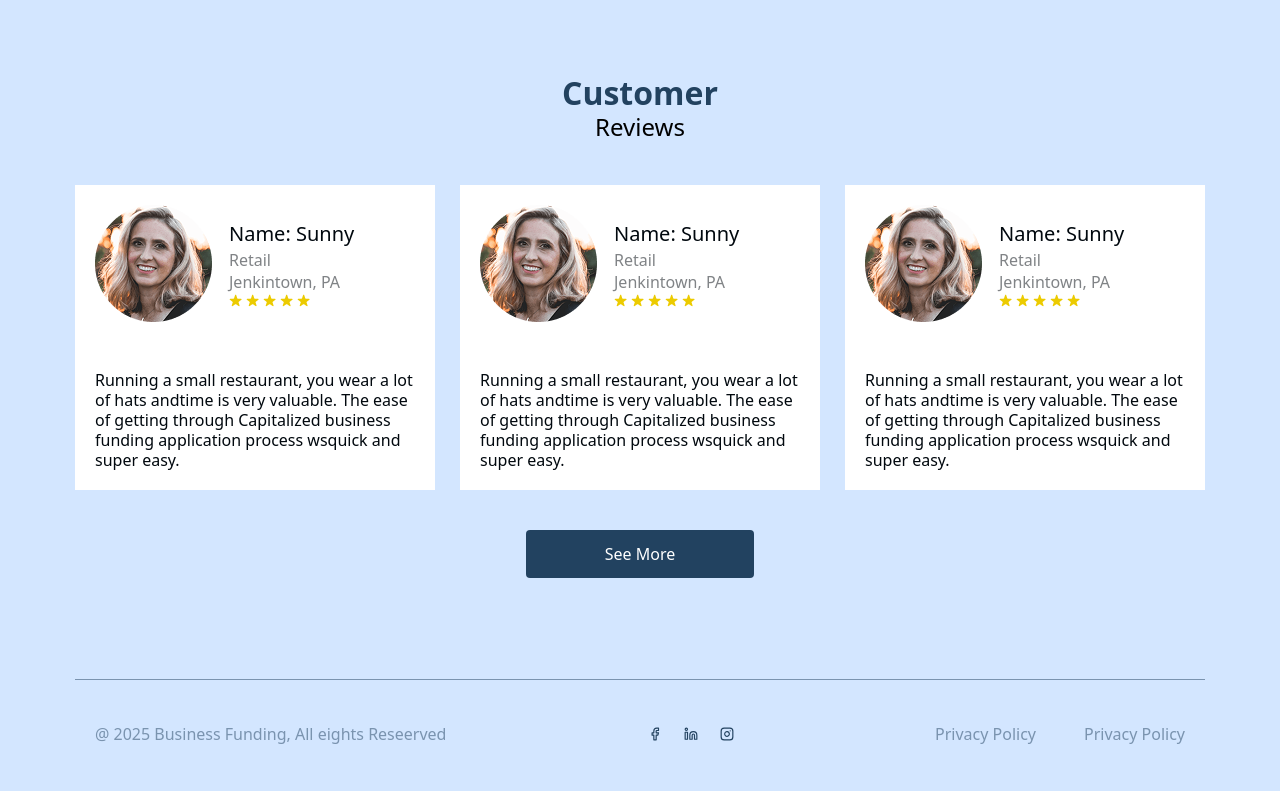
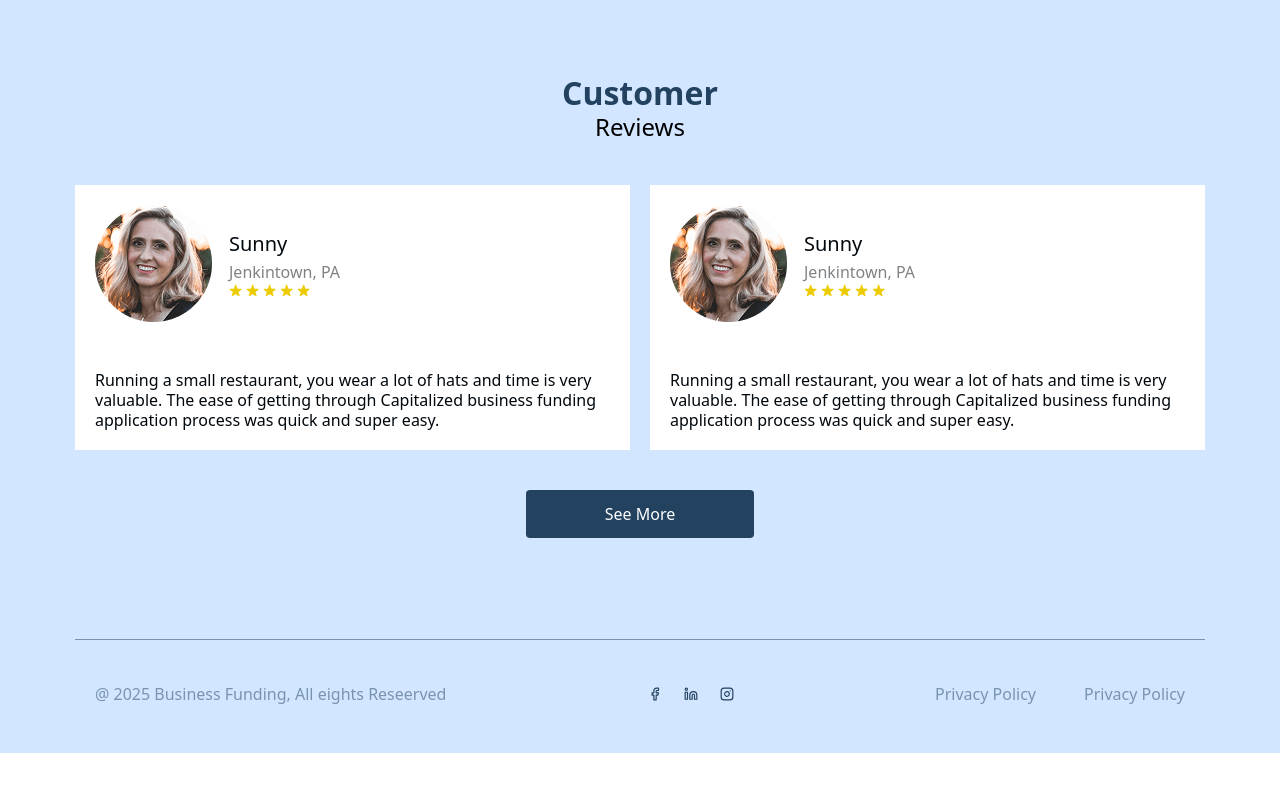
Before and after one commit to Kongkon-79/business-funding, a React (Vite) app: page /second-step in a window 1280 px wide. Shown: the part 925-1716 px from the top of the page. After the commit the page ends 1678 px from the top, so only its background shows below. Built offline with nearby package versions, Linux system fonts and the light colour scheme.

Commit message:
review cart slide

```diff
--- a/package.json
+++ b/package.json
@@ -19,7 +19,8 @@
     "react-icons": "^5.4.0",
     "react-redux": "^9.1.1",
     "react-router-dom": "^6.22.3",
-    "sweetalert2": "^11.15.10"
+    "sweetalert2": "^11.15.10",
+    "swiper": "^11.2.2"
   },
   "devDependencies": {
     "@types/react": "^18.2.66",
--- a/src/components/MultiStepForm2/Review.jsx
+++ b/src/components/MultiStepForm2/Review.jsx
@@ -1,56 +1,26 @@
 import React from 'react';
 import FiveStar from '../../common/FiveStar';
 
-const reviewData = [
-    {
-        id: 1,
-        img: "/assets/images/sunny.png",
-        name: "Name: Sunny",
-        retail: "Retail",
-        location: "Jenkintown, PA",
-        review: "Running a small restaurant, you wear a lot of hats andtime is very valuable. The ease of getting through Capitalized business funding application process wsquick and super easy."
+import { Swiper, SwiperSlide } from 'swiper/react';
+import 'swiper/css';
+import ReviewSlideButton from './ReviewSlideButton';
+import reviewData from "../../data/reviewData.json";
+
+const breakpoints = {
+    680: {
+        slidesPerView: 1,
+        spaceBetween: 20
     },
-    {
-        id: 2,
-        img: "/assets/images/sunny.png",
-        name: "Name: Sunny",
-        retail: "Retail",
-        location: "Jenkintown, PA",
-        review: "Running a small restaurant, you wear a lot of hats andtime is very valuable. The ease of getting through Capitalized business funding application process wsquick and super easy."
+    780: {
+        slidesPerView: 2,
+        spaceBetween: 20
     },
-    {
-        id: 3,
-        img: "/assets/images/sunny.png",
-        name: "Name: Sunny",
-        retail: "Retail",
-        location: "Jenkintown, PA",
-        review: "Running a small restaurant, you wear a lot of hats andtime is very valuable. The ease of getting through Capitalized business funding application process wsquick and super easy."
-    },
-    // {
-    //     id : 4,
-    //     img : "/assets/images/sunny.png",
-    //     name : "Name: Sunny",
-    //     retail : "Retail",
-    //     location : "Jenkintown, PA",
-    //     review : "Running a small restaurant, you wear a lot of hats andtime is very valuable. The ease of getting through Capitalized business funding application process wsquick and super easy."
-    // },
-    // {
-    //     id : 5,
-    //     img : "/assets/images/sunny.png",
-    //     name : "Name: Sunny",
-    //     retail : "Retail",
-    //     location : "Jenkintown, PA",
-    //     review : "Running a small restaurant, you wear a lot of hats andtime is very valuable. The ease of getting through Capitalized business funding application process wsquick and super easy."
-    // },
-    // {
-    //     id : 6,
-    //     img : "/assets/images/sunny.png",
-    //     name : "Name: Sunny",
-    //     retail : "Retail",
-    //     location : "Jenkintown, PA",
-    //     review : "Running a small restaurant, you wear a lot of hats andtime is very valuable. The ease of getting through Capitalized business funding application process wsquick and super easy."
-    // },
-]
+    1300: {
+        slidesPerView: 3,
+        spaceBetween: 20
+    }
+}
+
 
 const Review = () => {
     return (
@@ -58,9 +28,16 @@ const Review = () => {
             <h3 className='text-[32px] font-semibold leading-[28px] text-primary text-center'>Customer</h3>
             <p className='text-2xl font-normal text-black leading-[28px] text-center pt-[6px]'>Reviews</p>
             <div className='grid grid-cols-1 md:grid-cols-3 gap-[25px] pt-[30px] md:pt-[38px] lg:pt-[44px]'>
+
+            </div>
+            <Swiper
+                breakpoints={breakpoints}
+
+            >
                 {
                     reviewData.map((data) => {
-                        return <div key={data?.id} className='bg-white p-[14px] md:p-[16px] lg:p-[20px]'>
+                        return <SwiperSlide key={data?.id} className='bg-white p-[14px] md:p-[16px] lg:p-[20px]'>
+                            <div  >
                                 <div className='flex items-center gap-[17px]'>
                                     <div>
                                         <img src={data?.img} alt='sunny' width={117} height={117} />
@@ -70,19 +47,22 @@ const Review = () => {
                                         <p className='text-base font-normal leading-[20px] text-secondary/50 py-[2px]'>{data?.retail}</p>
                                         <p className='text-base font-normal leading-[20px] text-secondary/50'>{data?.location}</p>
                                         <div className='pt-[2px]'>
-                                        <FiveStar/>
+                                            <FiveStar />
                                         </div>
                                     </div>
                                 </div>
 
                                 <p className='text-base font-normal text-secondary leading-[20px] pt-[30px] md:pt-[40px] lg:pt-[48px] '>{data?.review}</p>
                             </div>
+                        </SwiperSlide>
                     })
                 }
+                <div className='pt-[40px] pb-[60px] md:pb-[80px] lg:pb-[101px] flex items-center justify-center '>
+                    <ReviewSlideButton />
                 </div>
-            <div className='pt-[40px] pb-[60px] md:pb-[80px] lg:pb-[101px] flex items-center justify-center '>
-                <button className='text-base font-normal leading-[20px] text-white py-[14px] px-[79px] bg-primary rounded-[4px]'>See More</button>
-            </div>
+
+            </Swiper>
+
         </div>
     );
 };
--- /dev/null
+++ b/src/components/MultiStepForm2/ReviewSlideButton.jsx
@@ -0,0 +1,13 @@
+import React from 'react';
+import { useSwiper } from 'swiper/react';
+
+const ReviewSlideButton = () => {
+    const swiper = useSwiper();
+    return (
+        <div>
+            <button onClick={() => swiper.slideNext()} className='text-base font-normal leading-[20px] text-white py-[14px] px-[79px] bg-primary rounded-[4px]'>See More</button>
+        </div>
+    );
+};
+
+export default ReviewSlideButton;
--- /dev/null
+++ b/src/data/reviewData.json
@@ -0,0 +1,82 @@
+[
+    {
+      "id": 1,
+      "img": "/assets/images/sunny.png",
+      "name": "Sunny",
+      "industry": "Retail",
+      "location": "Jenkintown, PA",
+      "review": "Running a small restaurant, you wear a lot of hats and time is very valuable. The ease of getting through Capitalized business funding application process was quick and super easy."
+    },
+    {
+      "id": 2,
+      "img": "/assets/images/sunny.png",
+      "name": "Sunny",
+      "industry": "Retail",
+      "location": "Jenkintown, PA",
+      "review": "Running a small restaurant, you wear a lot of hats and time is very valuable. The ease of getting through Capitalized business funding application process was quick and super easy."
+    },
+    {
+      "id": 3,
+      "img": "/assets/images/sunny.png",
+      "name": "Sunny",
+      "industry": "Retail",
+      "location": "Jenkintown, PA",
+      "review": "Running a small restaurant, you wear a lot of hats and time is very valuable. The ease of getting through Capitalized business funding application process was quick and super easy."
+    },
+    {
+      "id": 4,
+      "img": "/assets/images/sunny.png",
+      "name": "Sunny",
+      "industry": "Retail",
+      "location": "Jenkintown, PA",
+      "review": "Running a small restaurant, you wear a lot of hats and time is very valuable. The ease of getting through Capitalized business funding application process was quick and super easy."
+    },
+    {
+      "id": 5,
+      "img": "/assets/images/sunny.png",
+      "name": "Sunny",
+      "industry": "Retail",
+      "location": "Jenkintown, PA",
+      "review": "Running a small restaurant, you wear a lot of hats and time is very valuable. The ease of getting through Capitalized business funding application process was quick and super easy."
+    },
+    {
+      "id": 6,
+      "img": "/assets/images/sunny.png",
+      "name": "Sunny",
+      "industry": "Retail",
+      "location": "Jenkintown, PA",
+      "review": "Running a small restaurant, you wear a lot of hats and time is very valuable. The ease of getting through Capitalized business funding application process was quick and super easy."
+    },
+    {
+      "id": 7,
+      "img": "/assets/images/sunny.png",
+      "name": "Sunny",
+      "industry": "Retail",
+      "location": "Jenkintown, PA",
+      "review": "Running a small restaurant, you wear a lot of hats and time is very valuable. The ease of getting through Capitalized business funding application process was quick and super easy."
+    },
+    {
+      "id": 8,
+      "img": "/assets/images/sunny.png",
+      "name": "Sunny",
+      "industry": "Retail",
+      "location": "Jenkintown, PA",
+      "review": "Running a small restaurant, you wear a lot of hats and time is very valuable. The ease of getting through Capitalized business funding application process was quick and super easy."
+    },
+    {
+      "id": 9,
+      "img": "/assets/images/sunny.png",
+      "name": "Sunny",
+      "industry": "Retail",
+      "location": "Jenkintown, PA",
+      "review": "Running a small restaurant, you wear a lot of hats and time is very valuable. The ease of getting through Capitalized business funding application process was quick and super easy."
+    },
+    {
+      "id": 10,
+      "img": "/assets/images/sunny.png",
+      "name": "Sunny",
+      "industry": "Retail",
+      "location": "Jenkintown, PA",
+      "review": "Running a small restaurant, you wear a lot of hats and time is very valuable. The ease of getting through Capitalized business funding application process was quick and super easy."
+    }
+  ]
```
Also changed, not shown: 1 other file (tests, documents, lock files or other folders). Lines whose indentation alone changed are shown as unchanged.
